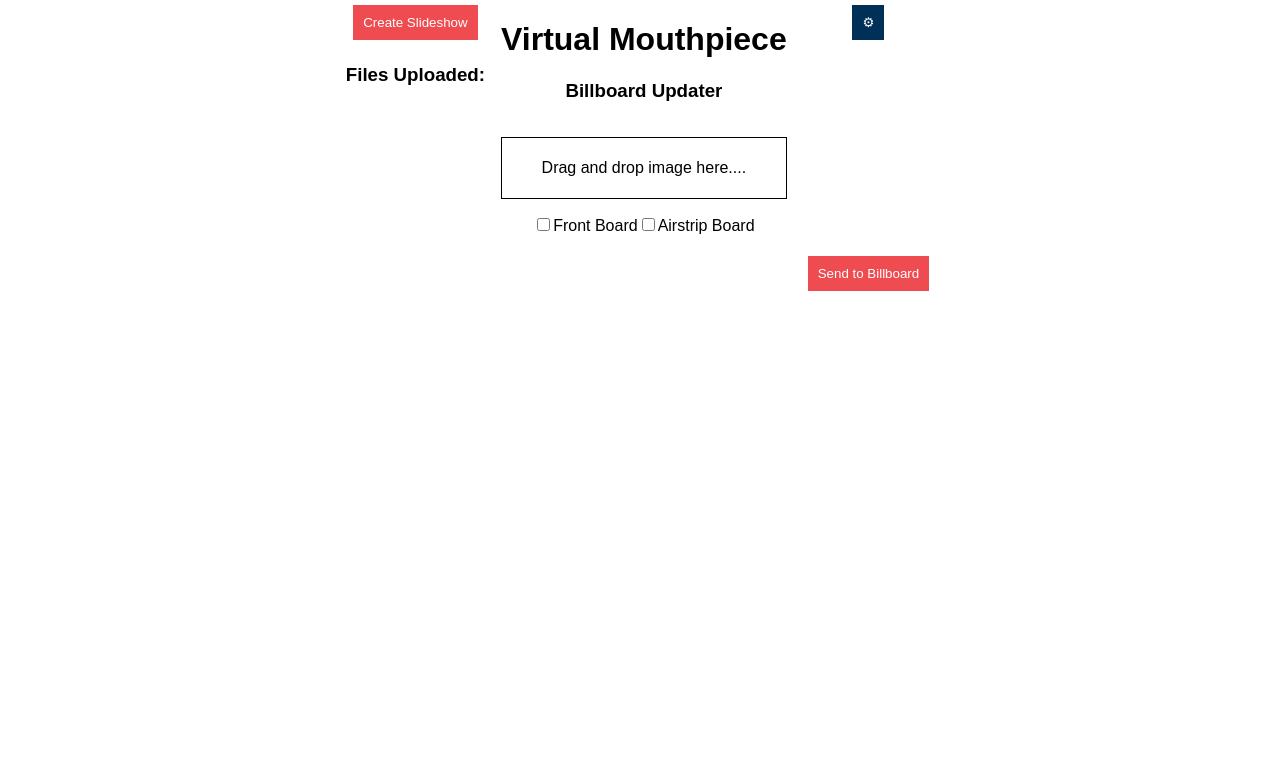
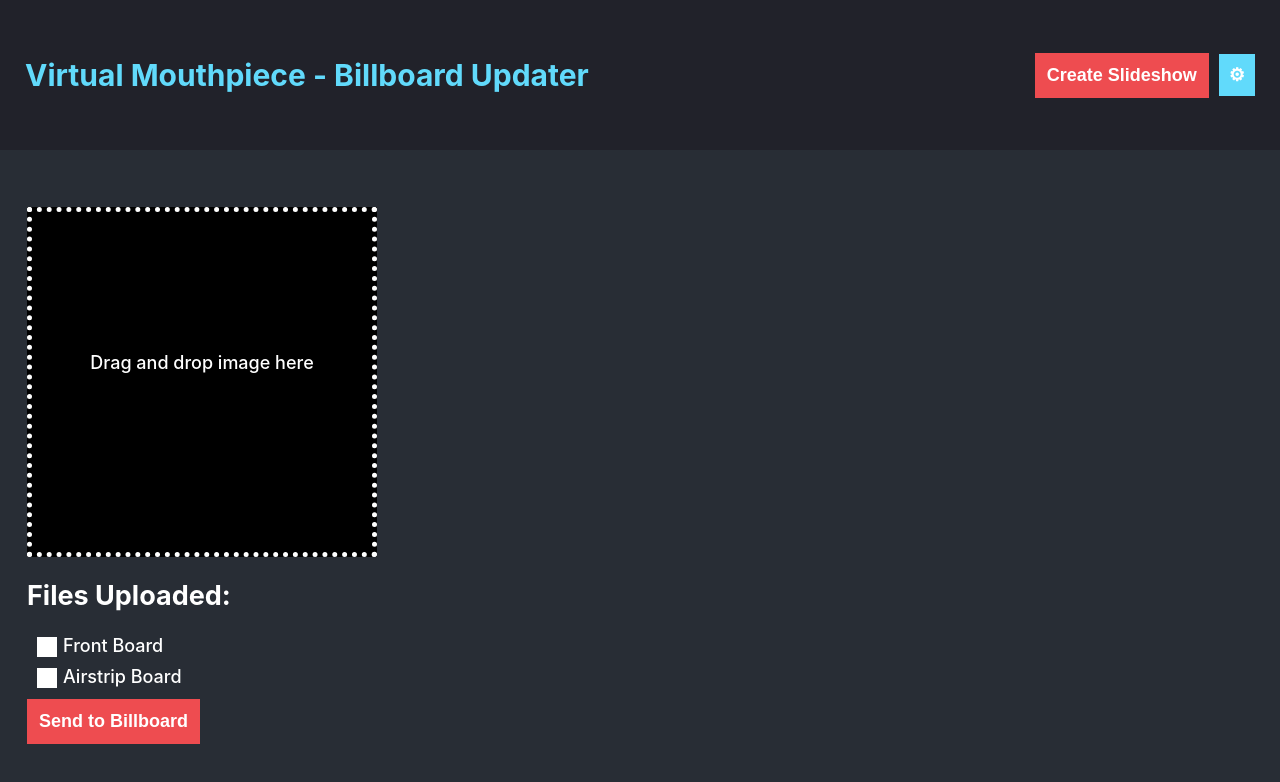
Before and after one commit to BPod123/Virtual-Mouthpiece, a React (Create React App) app in the folder virtual-mouthpiece/: page / in a window 1280 px wide. Shown: the top 782 px of the page. Built offline with nearby package versions, Linux system fonts and the light colour scheme.

Commit message:
Improved Look and Component Structure
Split some stuff into components and refined the look of the application

```diff
--- a/virtual-mouthpiece/package.json
+++ b/virtual-mouthpiece/package.json
@@ -34,5 +34,6 @@
       "last 1 firefox version",
       "last 1 safari version"
     ]
-  }
+  },
+  "packageManager": "yarn@3.2.0"
 }
--- a/virtual-mouthpiece/src/App.css
+++ b/virtual-mouthpiece/src/App.css
@@ -1,20 +1,125 @@
-.App {
-  display: flex;
-  text-align: center;
-  justify-content: center;
-  align-items: center;
-  font-family: sans-serif;
-  flex-direction: row;
-  width: 100vw;
+
+body {
+  margin:0;
+  height: 100vh;
+  background-color: #282D35;
 }
 
-label {
-  width: 350px;
-  box-sizing: border-box;
+nav {
+  display: flex;
+  align-items: center;
+  background-color: #21222A;
+  height: 90px;
+  padding: 30px 25px;
 }
 
+.title {
+  margin-right: auto;
+  color: #61DAFB;
+  font-weight: 700;
+  font-size: 30px;
+}
+button {
+  text-align: center;
+  font-weight: 600;
+  font-size: large;
+  border: none;
+  color: white;
+}
+
+.redButton {
+  background-color: #ee4c50;
+  padding: 12px;
+  margin-right: 10px;
+}
+
+.blueButton {
+  background-color: #61DAFB;
+  padding: 10px;
+}
+
+.fullComponent {
+  padding: 57px 27px;
+  color: white;
+  font-size: large;
+  font-weight: 500;
+}
+
+img {
+  height: 150px;
+  width: auto;
+}
+
+.dropZone {
+  border-style: dotted;
+  border-color: white;
+  border-width: 5px;
+  text-align: center;
+  width: 300px;
+  height: 300px;
+  background-color:black;
+  padding: 20px
+}
+
+.dragText {
+  margin-top: 40%;
+}
+
+/*Checkmark Stuff*******************************************/
 .container {
-  display: grid;
-  grid-template-columns: auto auto auto;
-  grid-gap: 1rem;
+  display: block;
+  position: relative;
+  margin-bottom: 10px;
+  cursor: pointer;
+  font-size: 18px;
+  padding-left: 26px;
+  margin-left: 10px;
 }
+.container input {
+  position: absolute;
+  opacity: 0;
+  cursor: pointer;
+  height: 0;
+  width: 0;
+}
+.checkmark {
+  position: absolute;
+  top: 2px;
+  left: 0;
+  height: 20px;
+  width: 20px;
+  background-color: white;
+}
+.container input:checked ~ .checkmark {
+  background-color: #ee4c50;
+}
+.checkmark:after {
+  content: "";
+  position: absolute;
+  display: none;
+}
+.container input:checked ~ .checkmark:after {
+  display: block;
+}
+.container .checkmark:after {
+  left: 6px;
+  top: 3px;
+  width: 4px;
+  height: 8px;
+  border: solid white;
+  border-width: 0 3px 3px 0;
+  transform: rotate(45deg);
+}
+/************************************************/
+
+.top {
+  margin-top: 1%;
+}
+.bottom {
+  margin-bottom: 1%;
+}
+
+.sendButton {
+  background-color: #ee4c50;
+  padding: 12px;
+}
--- a/virtual-mouthpiece/src/App.js
+++ b/virtual-mouthpiece/src/App.js
@@ -1,130 +1,16 @@
 import "./App.css";
 import ImageUploader from "./components/ImageUploader";
-import React, { useState, useRef } from "react";
+import Navbar from "./components/Navbar";
 
 const fileTypes = ["JPG", "PNG", "GIF", "JPEG"];
 
 function App() {
-  const fileInput = useRef(null);
-  const [image, setImage] = useState(null);
-  const [previewUrl, setPreviewUrl] = useState("");
-  const handleFile = (file) => {
-    setImage(file);
-    setPreviewUrl(URL.createObjectURL(file));
-  };
-  const handleOnDragOver = (event) => {
-    event.preventDefault();
-  };
-  const handleOnDrop = (event) => {
-    event.preventDefault();
-    event.stopPropagation();
-    let imageFile = event.dataTransfer.files[0];
-    handleFile(imageFile);
-  };
-
-  const blueButton = {
-    backgroundColor: "#003057",
-    border: "none",
-    color: "white",
-    padding: "10px",
-    margin: "5px",
-    textAlign: "center",
-    display: "inline-block",
-  };
-  const redButton = {
-    outerWidth: "100%",
-    backgroundColor: "#ee4c50",
-    border: "none",
-    color: "white",
-    padding: "10px",
-    margin: "5px",
-    textAlign: "center",
-    display: "inline-block",
-  };
-
   return (
-    <div className="App">
-      <div className="container">
-        <div class="item">
-          <button style={redButton}>Create Slideshow</button>
-          <h3>Files Uploaded:</h3>
-        </div>
-        <div class="item">
-          <h1>Virtual Mouthpiece</h1>
-          <h3>Billboard Updater</h3>
-        </div>
-        <div class="item">
-          <button style={blueButton}>⚙</button>
-        </div>
-        <div class="item">
-          {previewUrl && (
-            <div className="image">
-              <img src={previewUrl} alt="image"  style={{width:"50px", height:"auto"}}/>
-              <span> {image.name} </span>
-            </div>
-          )}
-        </div>
-        <div class="item">
-          <div className="wrapper" >
-            <div style={{ border: "1px solid black", padding: "5px" }}
-              className="drop_zone"
-              onDragOver={handleOnDragOver}
-              onDrop={handleOnDrop}
-              onClick={() => fileInput.current.click()}
-            >
-              <p>Drag and drop image here....</p>
-              <input
-                type="file"
-                accept="image/*"
-                ref={fileInput}
-                hidden
-                onChange={(e) => handleFile(e.target.files[0])}
-              />
-            </div>
-          </div>
-        </div>
-        <div class="item"></div>
-        <div class="item"></div>
-        <div class="item">
-          <input
-            type="checkbox"
-            id="front-board"
-            name="front-board"
-            value="Front Board"
-          ></input>
-          <label for="front-board">Front Board</label>
-          <input
-            type="checkbox"
-            id="airstrip-board"
-            name="airstrip-board"
-            value="Airstrip Board"
-          ></input>
-          <label for="airstrip-board">Airstrip Board</label>
-        </div>
-        <div class="item"></div>
-        <div class="item"></div>
-        <div class="item"></div>
-        <div class="item">
-          <button
-            style={redButton}
-            onClick={() => {
-              const fd = new FormData();
-              image && console.log(image.name)
-              image && fd.append('file', image)
-              fetch('/flask/hello', {
-                method: 'POST',
-                body: fd
-              }).then(resp => {
-                resp.json().then(data => {console.log(data)})
-              })
-            }}
-          >
-            Send to Billboard
-          </button>
-        </div>
-      </div>
+    <div className="stuff">
+      <Navbar />
+      <ImageUploader />
     </div>
-  );
+  )
 }
 
 export default App;
--- /dev/null
+++ b/virtual-mouthpiece/src/components/Checkboxes.js
@@ -0,0 +1,20 @@
+import React from "react"
+
+export default function Checkboxes() {
+
+    return (
+        <div>
+            <div className="top"></div>
+            <label className="container">Front Board
+                <input type="checkbox"></input>
+                <span className="checkmark"></span>
+            </label>
+            <label className="container">Airstrip Board
+                <input type="checkbox"></input>
+                <span className="checkmark"></span>
+            </label>
+            <div className="bottom"></div>
+        </div>
+    )
+
+}
--- a/virtual-mouthpiece/src/components/ImageUploader.js
+++ b/virtual-mouthpiece/src/components/ImageUploader.js
@@ -1,6 +1,8 @@
 import React, { useState, useRef } from "react";
+import Checkboxes from "./Checkboxes";
 
-const ImageUploader = () => {
+export default function ImageUploader() {
+
   const fileInput = useRef(null);
   const [image, setImage] = useState(null);
   const [previewUrl, setPreviewUrl] = useState("");
@@ -17,15 +19,16 @@ const ImageUploader = () => {
     let imageFile = event.dataTransfer.files[0];
     handleFile(imageFile);
   };
+
   return (
-    <div className="wrapper">
+    <div className="fullComponent">
       <div
-        className="drop_zone"
+        className="dropZone"
         onDragOver={handleOnDragOver}
         onDrop={handleOnDrop}
         onClick={() => fileInput.current.click()}
       >
-        <p>Drag and drop image here....</p>
+        <div className="dragText">Drag and drop image here</div>
         <input
           type="file"
           accept="image/*"
@@ -34,13 +37,33 @@ const ImageUploader = () => {
           onChange={(e) => handleFile(e.target.files[0])}
         />
       </div>
-      {previewUrl && (
-        <div className="image">
-          <img src={previewUrl} alt="image" />
-          <span> {image.name} </span>
-        </div>
-      )}
+      <h2>Files Uploaded:</h2>
+      <div className="item">
+        {previewUrl && (
+          <div className="image">
+            <img src={previewUrl} alt="image"/>
+            <div>{image.name}</div>
+          </div>
+        )}
+      </div>
+      <Checkboxes />
+      <button
+        className="sendButton"
+        onClick={() => {
+          const fd = new FormData();
+          image && console.log(image.name)
+          image && fd.append('file', image)
+          fetch('/flask/hello', {
+            method: 'POST',
+            body: fd
+          }).then(resp => {
+            resp.json().then(data => {console.log(data)})
+          })
+        }}
+      >
+        Send to Billboard
+      </button>
     </div>
   );
-};
-export default ImageUploader;
+
+}
--- /dev/null
+++ b/virtual-mouthpiece/src/components/Navbar.js
@@ -0,0 +1,12 @@
+import React from "react"
+
+export default function Navbar() {
+
+    return (
+        <nav>
+            <h3 className="title">Virtual Mouthpiece - Billboard Updater</h3>
+            <button className="redButton">Create Slideshow</button>
+            <button className="blueButton">⚙</button>
+        </nav>
+    )
+}
```
Also changed, not shown: virtual-mouthpiece/.yarnrc.yml (added), 1 other file (tests, documents, lock files or other folders).
